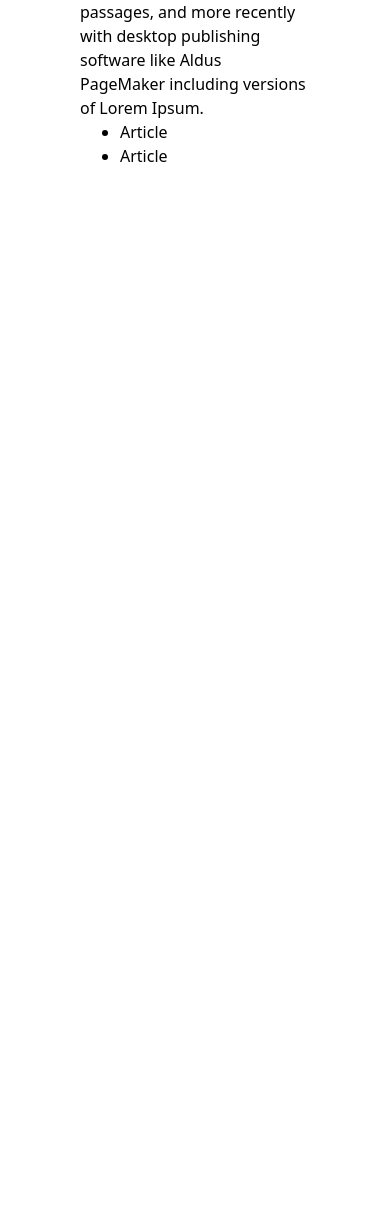
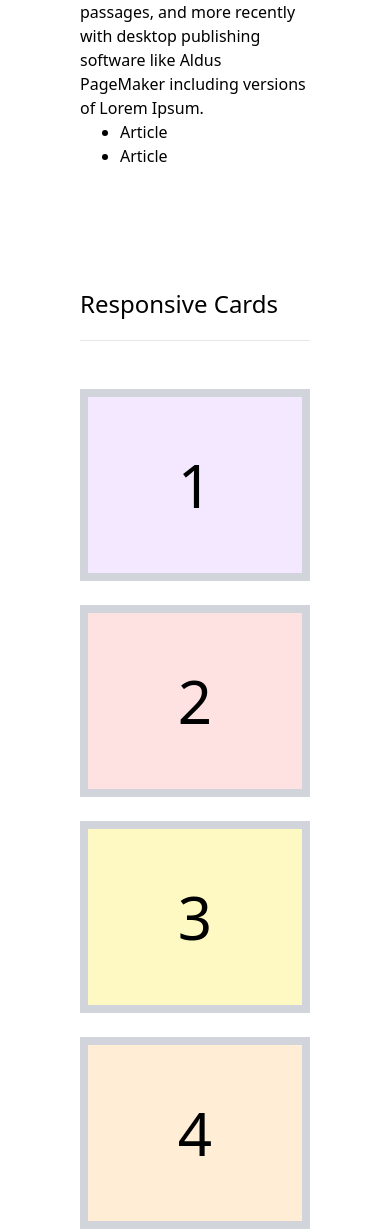
Before and after one commit to Santoshr3/tailwind, a plain HTML site: page index.html in a window 390 px wide. Shown: the part 1608-2840 px from the top of the page. Before the commit the page ends 1776 px from the top, so only its background shows below. Drawn offline with nearby package versions, Linux system fonts and the light colour scheme.

Commit message:
responsive page

```diff
--- a/index.html
+++ b/index.html
@@ -52,5 +52,17 @@
             <li class="list-disc">Article</li>
          </ul>
       </div>
+<!-- resposnive grids 4-1-23 -->
+<div class="container mx-auto pl-20 pr-20 pt-20 mb-40">
+   <div id="feature">
+      <p class="text-2xl mt-10 mb-12 pb-5 border border-grey-900 border-t-0 border-l-0 border-r-0 border-b-1">Responsive Cards</p>
+   </div>
+  <div class="grid md:grid-cols-2 lg:grid-cols-4 xs:grid-cols-4 gap-6">
+    <div class="flex justify-center items-center text-6xl border-8 border-gray-300 hover:bg-red-100 h-48 bg-purple-100 cursor-pointer md:px-12">1</div>
+    <div class="flex justify-center items-center text-6xl border-8 border-gray-300 hover:bg-purple-100 h-48 bg-red-100 cursor-pointer   md:px-12">2</div>
+    <div class="flex justify-center items-center text-6xl border-8 border-gray-300 hover:bg-orange-100 h-48 bg-yellow-100 cursor-pointer   md:px-12">3</div>
+    <div class="flex justify-center items-center text-6xl border-8 border-gray-300 hover:bg-yellow-100 h-48 bg-orange-100 cursor-pointer   md:px-12">4</div>
+  </div>
+</div>
    </body>
 </html>
```
